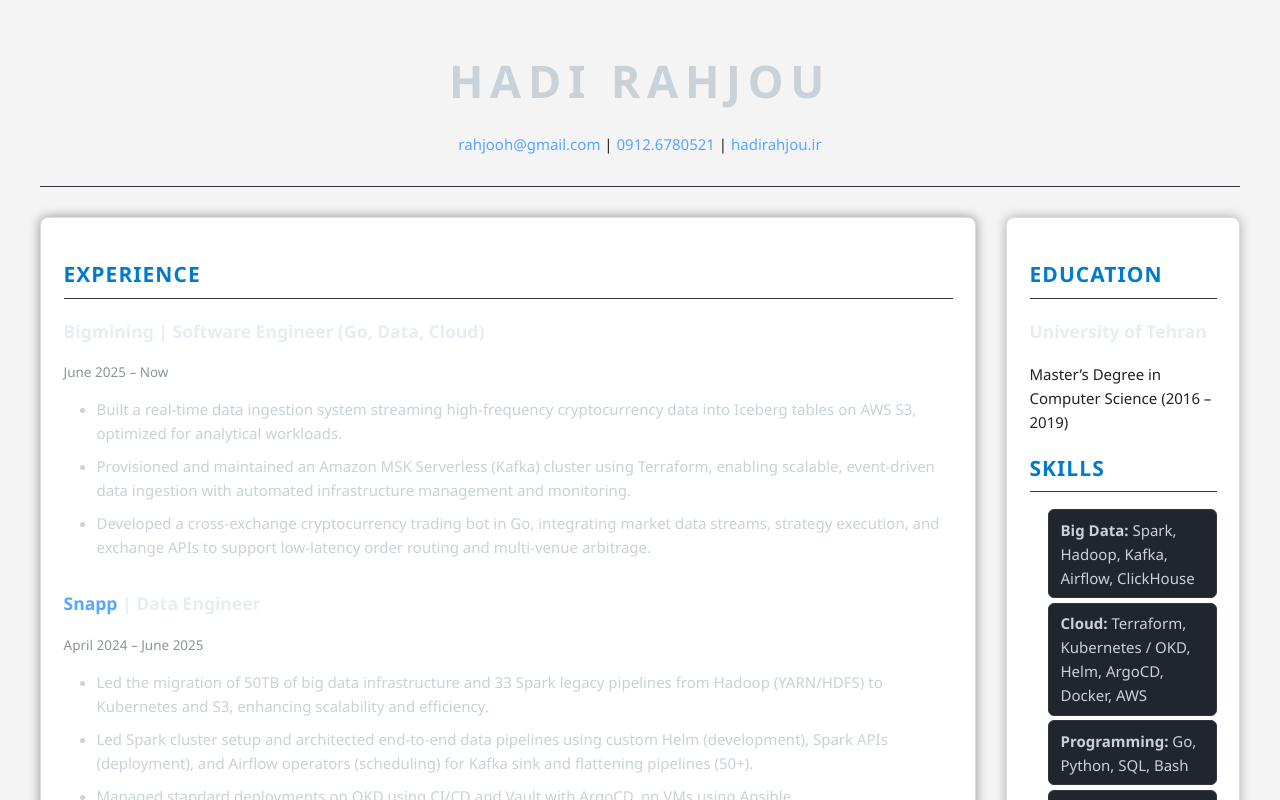
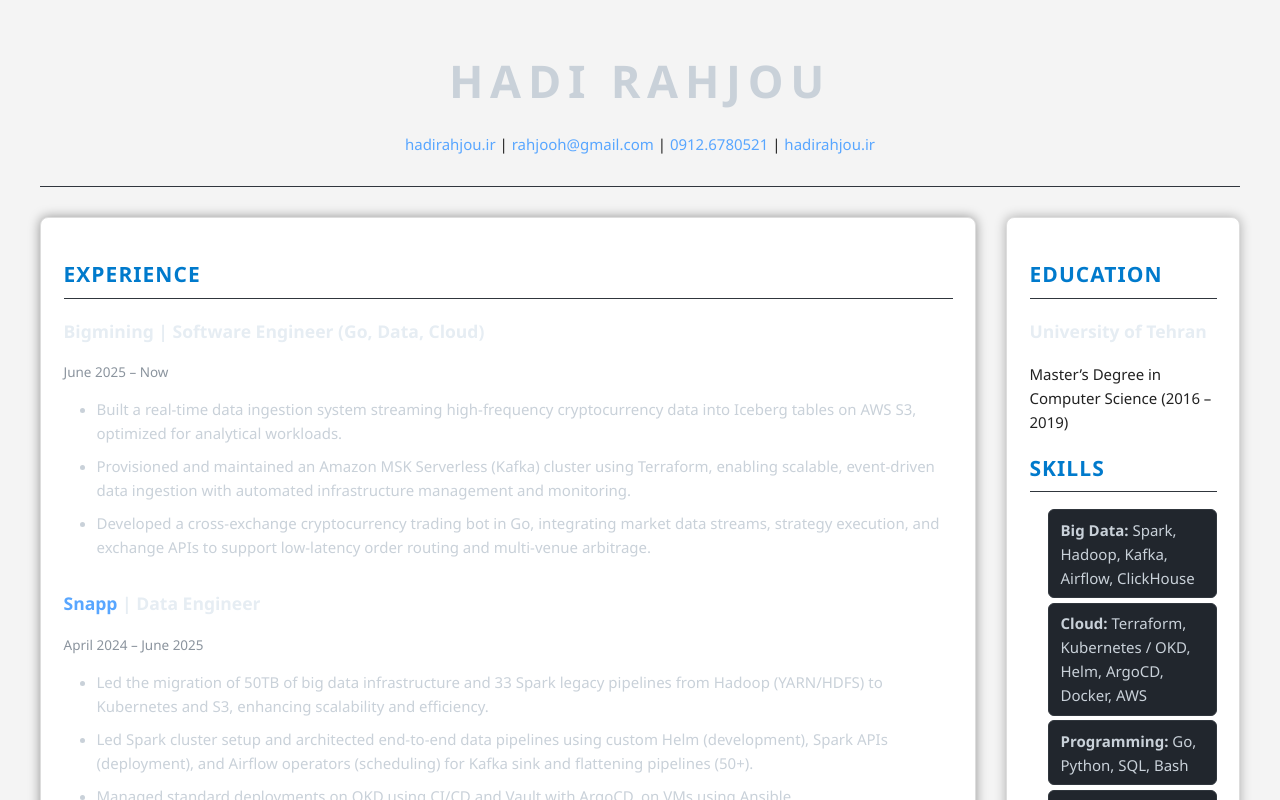
Before and after one commit to rahjooh/resume, a plain HTML site: page index.html in a window 1280 px wide. Shown: the top 800 px of the page. Drawn offline with Linux system fonts and the light colour scheme.

Commit message:
Update index.html

```diff
--- a/index.html
+++ b/index.html
@@ -10,6 +10,7 @@
   <header>
     <h1>HADI RAHJOU</h1>
     <p>
+      <a href="https://hadirahjou.ir">hadirahjou.ir</a> |
       <a href="mailto:rahjooh@gmail.com">rahjooh@gmail.com</a> |
       <a href="tel:09126780521">0912.6780521</a> |
       <a href="https://hadirahjou.ir" target="_blank">hadirahjou.ir</a>
```
